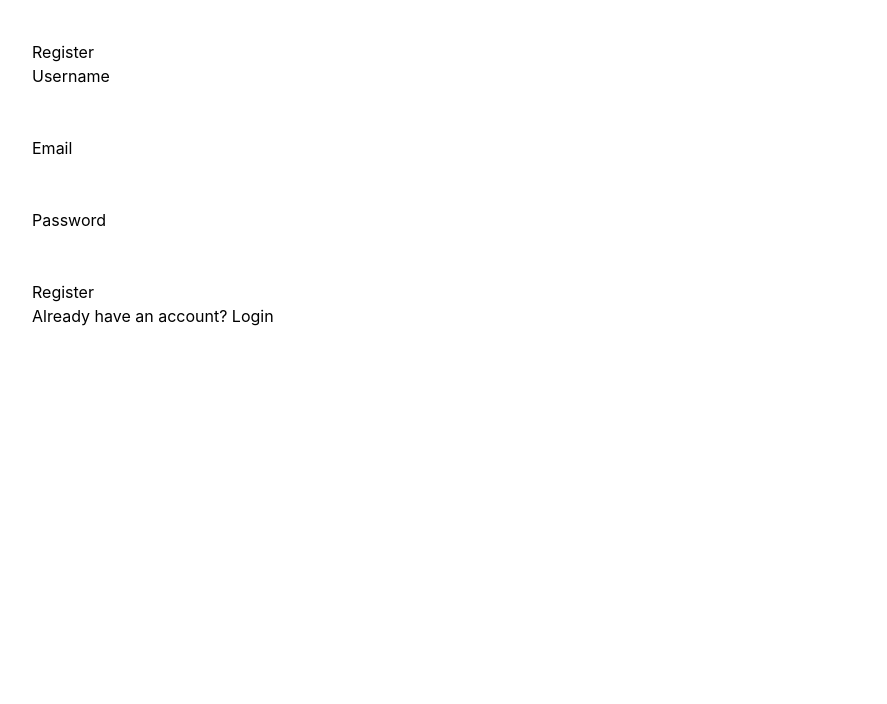
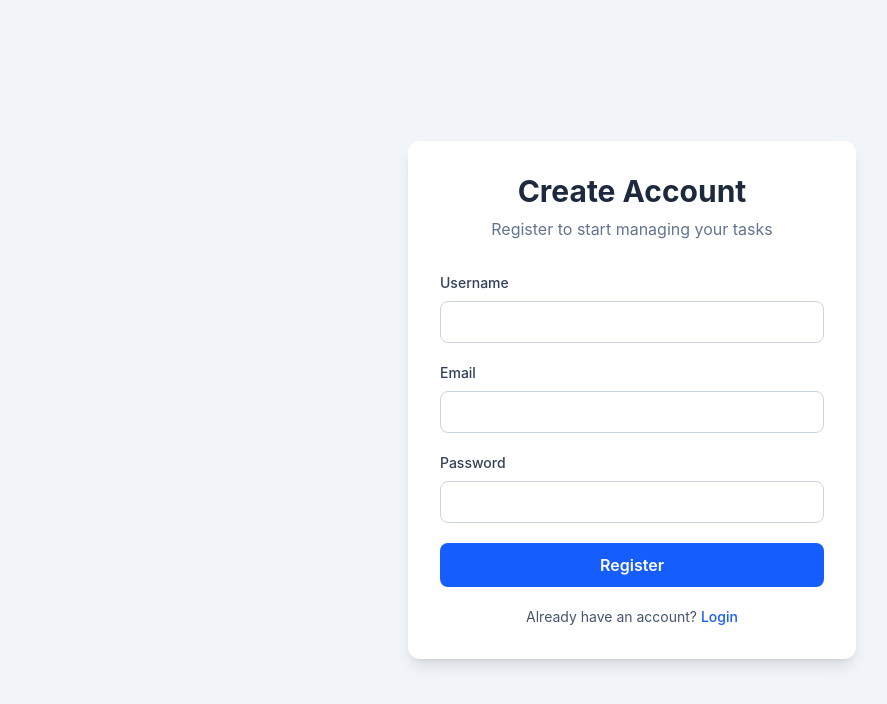
Before and after one commit to 22F1000765/smart-task-manager, a React (Vite) app in the folder frontend/: page /register in a window 1280 px wide. Shown: the top 704 px of the page, without its empty margins (8-895 px from the left). Built offline with nearby package versions, Linux system fonts and the light colour scheme.

Commit message:
feat: redesign authentication pages with Tailwind CSS

```diff
--- a/frontend/index.html
+++ b/frontend/index.html
@@ -4,7 +4,7 @@
     <meta charset="UTF-8" />
     <link rel="icon" type="image/svg+xml" href="/favicon.svg" />
     <meta name="viewport" content="width=device-width, initial-scale=1.0" />
-    <title>frontend</title>
+    <title>Smart Task Manager</title>
   </head>
   <body>
     <div id="root"></div>
--- a/frontend/src/pages/LoginPage.tsx
+++ b/frontend/src/pages/LoginPage.tsx
@@ -35,44 +35,65 @@ function LoginPage() {
   };
 
   return (
-    <div style={{ padding: "40px" }}>
-      <h1>Smart Task Manager</h1>
+  <div className="min-h-screen bg-slate-100 flex items-center justify-center px-4">
+    <div className="w-full max-w-md rounded-xl bg-white shadow-lg p-8">
+      <h1 className="text-3xl font-bold text-center text-slate-800">
+        Smart Task Manager
+      </h1>
 
-      <form onSubmit={handleLogin}>
+      <p className="mt-2 text-center text-slate-500">
+        Sign in to manage your tasks
+      </p>
+
+      <form onSubmit={handleLogin} className="mt-8 space-y-5">
         <div>
-          <label>Email</label>
-          <br />
+          <label className="block text-sm font-medium text-slate-700 mb-2">
+            Email
+          </label>
+
           <input
             type="email"
             value={email}
             onChange={(e) => setEmail(e.target.value)}
             required
+            className="w-full rounded-lg border border-slate-300 px-4 py-2 focus:outline-none focus:ring-2 focus:ring-blue-500 focus:border-blue-500"
           />
         </div>
 
-        <br />
+        <div>
+          <label className="block text-sm font-medium text-slate-700 mb-2">
+            Password
+          </label>
 
-        <div>
-          <label>Password</label>
-          <br />
           <input
             type="password"
             value={password}
             onChange={(e) => setPassword(e.target.value)}
             required
+            className="w-full rounded-lg border border-slate-300 px-4 py-2 focus:outline-none focus:ring-2 focus:ring-blue-500 focus:border-blue-500"
           />
         </div>
 
-        <br />
+        <button
+          type="submit"
+          className="w-full rounded-lg bg-blue-600 py-2.5 text-white font-semibold transition hover:bg-blue-700"
+        >
+          Login
+        </button>
 
-        <button type="submit">Login</button>
-        <p>
+        <p className="text-center text-sm text-slate-600">
           Don't have an account?{" "}
-          <Link to="/register">Register</Link>
+          <Link
+            to="/register"
+            className="font-medium text-blue-600 hover:underline"
+          >
+            Register
+          </Link>
         </p>
       </form>
     </div>
-  );
+  </div>
+);
 }
 
 export default LoginPage;
--- a/frontend/src/pages/RegisterPage.tsx
+++ b/frontend/src/pages/RegisterPage.tsx
@@ -39,59 +39,79 @@ function RegisterPage() {
 };
 
   return (
-    <div style={{ padding: "40px" }}>
-      <h1>Register</h1>
+  <div className="min-h-screen bg-slate-100 flex items-center justify-center px-4">
+    <div className="w-full max-w-md rounded-xl bg-white shadow-lg p-8">
+      <h1 className="text-3xl font-bold text-center text-slate-800">
+        Create Account
+      </h1>
 
-      <form onSubmit={handleRegister}>
+      <p className="mt-2 text-center text-slate-500">
+        Register to start managing your tasks
+      </p>
+
+      <form onSubmit={handleRegister} className="mt-8 space-y-5">
         <div>
-          <label>Username</label>
-          <br />
+          <label className="block text-sm font-medium text-slate-700 mb-2">
+            Username
+          </label>
+
           <input
             type="text"
             value={username}
             onChange={(e) => setUsername(e.target.value)}
             required
+            className="w-full rounded-lg border border-slate-300 px-4 py-2 focus:outline-none focus:ring-2 focus:ring-blue-500 focus:border-blue-500"
           />
         </div>
 
-        <br />
+        <div>
+          <label className="block text-sm font-medium text-slate-700 mb-2">
+            Email
+          </label>
 
-        <div>
-          <label>Email</label>
-          <br />
           <input
             type="email"
             value={email}
             onChange={(e) => setEmail(e.target.value)}
             required
+            className="w-full rounded-lg border border-slate-300 px-4 py-2 focus:outline-none focus:ring-2 focus:ring-blue-500 focus:border-blue-500"
           />
         </div>
 
-        <br />
+        <div>
+          <label className="block text-sm font-medium text-slate-700 mb-2">
+            Password
+          </label>
 
-        <div>
-          <label>Password</label>
-          <br />
           <input
             type="password"
             value={password}
             onChange={(e) => setPassword(e.target.value)}
             required
+            className="w-full rounded-lg border border-slate-300 px-4 py-2 focus:outline-none focus:ring-2 focus:ring-blue-500 focus:border-blue-500"
           />
         </div>
 
-        <br />
-
-        <button type="submit">
+        <button
+          type="submit"
+          className="w-full rounded-lg bg-blue-600 py-2.5 text-white font-semibold transition hover:bg-blue-700"
+        >
           Register
         </button>
-        <p>
+
+        <p className="text-center text-sm text-slate-600">
           Already have an account?{" "}
-          <Link to="/login">Login</Link>
+          <Link
+            to="/login"
+            className="font-medium text-blue-600 hover:underline"
+          >
+            Login
+          </Link>
         </p>
       </form>
     </div>
-  );
+  </div>
+);
 }
 
 export default RegisterPage;
```
